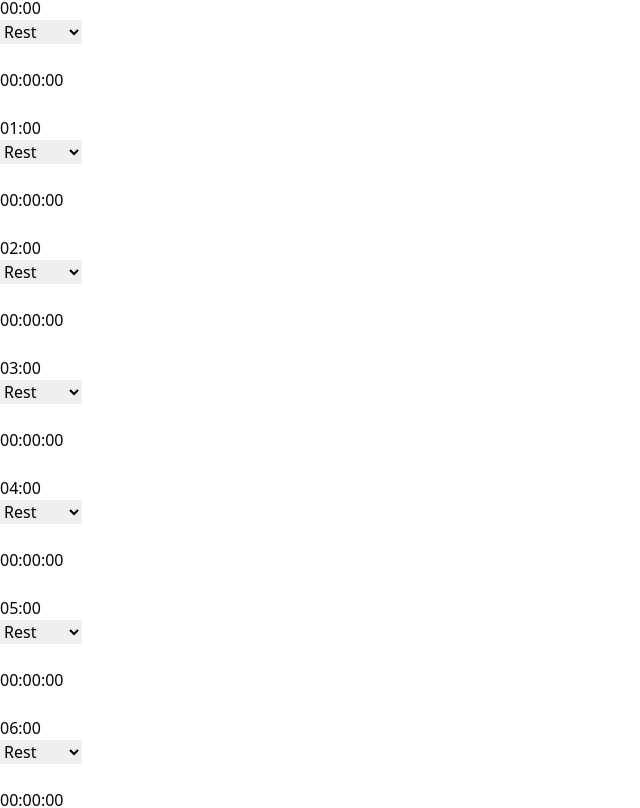
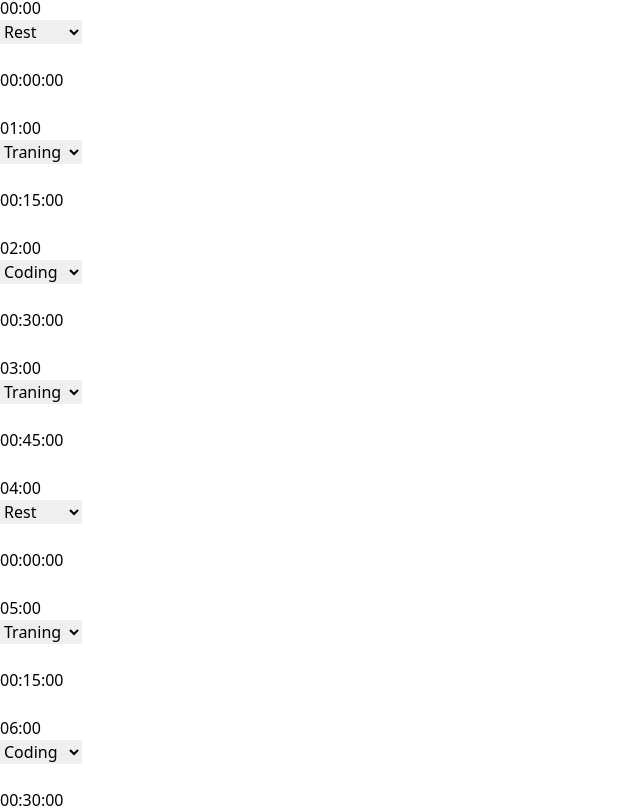
Before and after one commit to kartimenya/OnTrack, a Vue app: page /#timeline in a window 1280 px wide. Shown: the part 1653-2461 px from the top of the page, without its empty margins (0-640 px from the left). Built offline with nearby package versions, Linux system fonts and the light colour scheme.

Commit message:
randome in function generateTimelineItems

```diff
--- a/src/App.vue
+++ b/src/App.vue
@@ -15,9 +15,9 @@
 
 const currentPage = ref(normilizePageHash())
 
-const timelineItems = ref(generateTimelineItems())
+const activities = ref(generateActivities())
 
-const activities = ref(generateActivities())
+const timelineItems = ref(generateTimelineItems(activities.value))
 
 const activitySelectOptions = computed(() => generateActivitySelectOptions(activities.value))
 
@@ -33,6 +33,7 @@
   timelineItems.value.forEach((timelineItem) => {
     if (timelineItem.activityId === activity.id) {
       timelineItem.activityId = null
+      timelineItem.activitySeconds = 0
     }
   })
   activities.value.splice(activities.value.indexOf(activity), 1)
--- a/src/function.js
+++ b/src/function.js
@@ -1,7 +1,6 @@
 import {
   PAGE_TIMELINE,
   HOURS_IN_DAY,
-  MIDNIGHT_HOUR,
   SECONDS_IN_HOUR,
   MINUTES_IN_HOUR,
   SECONDS_IN_MINUTE,
@@ -47,14 +46,12 @@
   return Date.now().toString(36) + Math.random().toString(36).substring(2)
 }
 
-export function generateTimelineItems() {
-  const timelineItems = []
-
-  for (let hour = MIDNIGHT_HOUR; hour < HOURS_IN_DAY; hour++) {
-    timelineItems.push({ hour, activityId: null, activitySeconds: 0 })
-  }
-
-  return timelineItems
+export function generateTimelineItems(activities) {
+  return [...Array(HOURS_IN_DAY).keys()].map((hour) => ({
+    hour,
+    activityId: hour % 4 === 0 ? null : activities[hour % 2].id,
+    activitySeconds: hour % 4 === 0 ? 0 : (15 * SECONDS_IN_MINUTE * hour) % SECONDS_IN_HOUR
+  }))
 }
 
 export function generateActivitySelectOptions(activities) {
```
